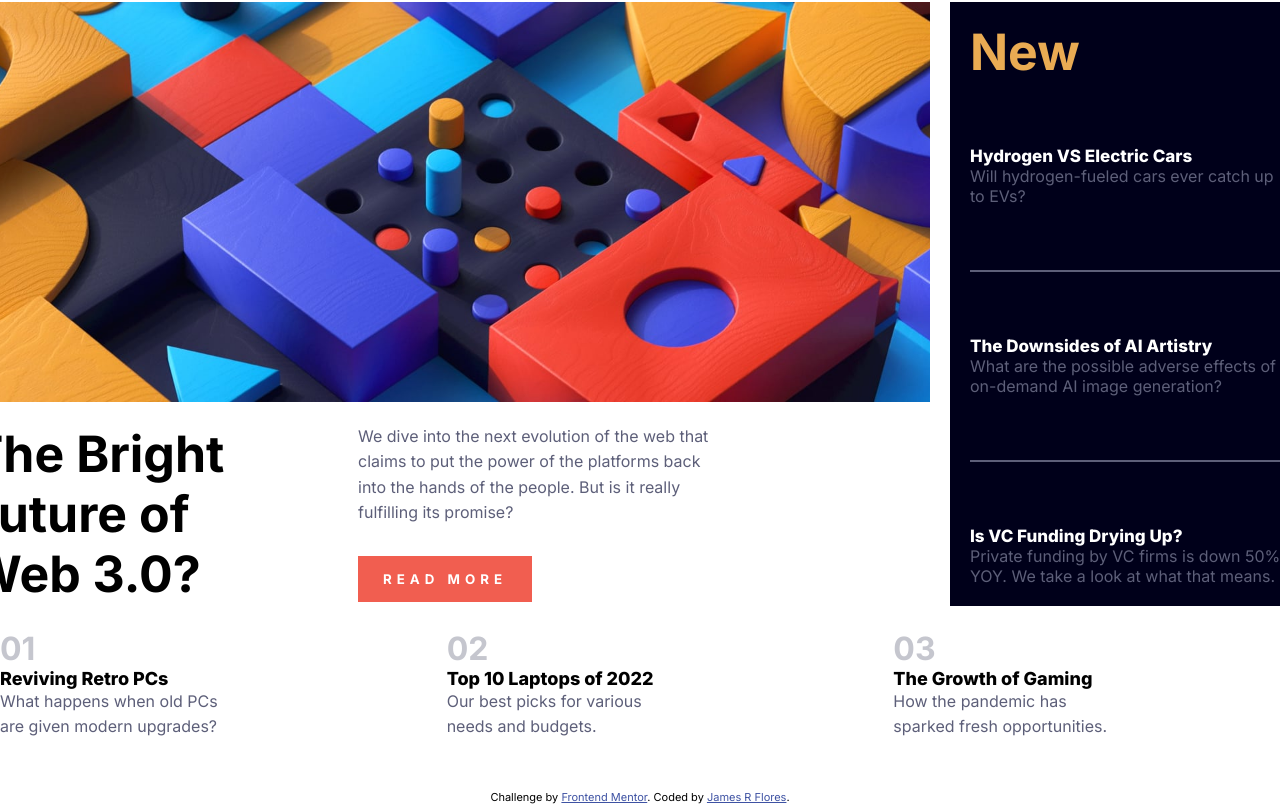
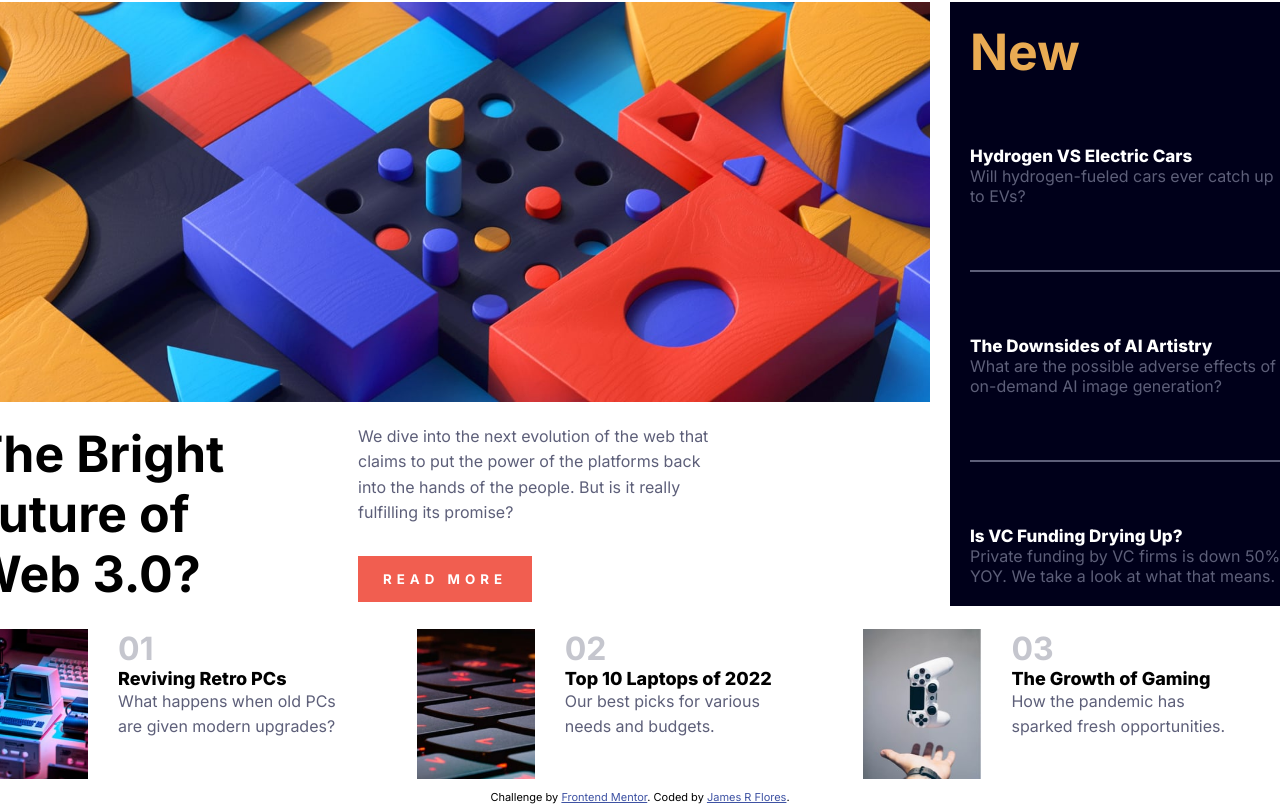
Before and after one commit to james-rod/News-homepage, a plain HTML site: page index.html in a window 1280 px wide. Shown: the part 99-903 px from the top of the page. Drawn offline with Linux system fonts and the light colour scheme; the site is published under a folder, as on GitHub Pages, so addresses that start at the root find nothing; a web font is replaced by a local one.

Commit message:
Update index.html
got rid of "/"

```diff
--- a/index.html
+++ b/index.html
@@ -84,7 +84,7 @@
 
    <div class="gaming-bottom-container">
       <div class="gaming-description-one">
-        <img src="/assets/images/image-retro-pcs.jpg" alt="" class="img-poster">
+        <img src="assets/images/image-retro-pcs.jpg" alt="" class="img-poster">
           <div class="news-one">
             <h1 style="color: hsl(233, 8%, 79%);">01</h1>
             <a href="#" class="question">Reviving Retro PCs</a>
@@ -92,7 +92,7 @@
           </div>
       </div>
       <div class="gaming-description-two">
-          <img src="/assets/images/image-top-laptops.jpg" alt="" class="img-poster">
+          <img src="assets/images/image-top-laptops.jpg" alt="" class="img-poster">
           <div class="news-Two">
             <h1 style="color: hsl(233, 8%, 79%);">02</h1>
             <a href="#" class="question">Top 10 Laptops of 2022</a>
@@ -100,7 +100,7 @@
           </div>
       </div>
       <div class="gaming-description-three">
-          <img src="/assets/images/image-gaming-growth.jpg" alt="" class="img-poster">
+          <img src="assets/images/image-gaming-growth.jpg" alt="" class="img-poster">
          <div class="news-Three">
             <h1 style="color: hsl(233, 8%, 79%);">03</h1>
             <a href="#" class="question">The Growth of Gaming</a>
```
